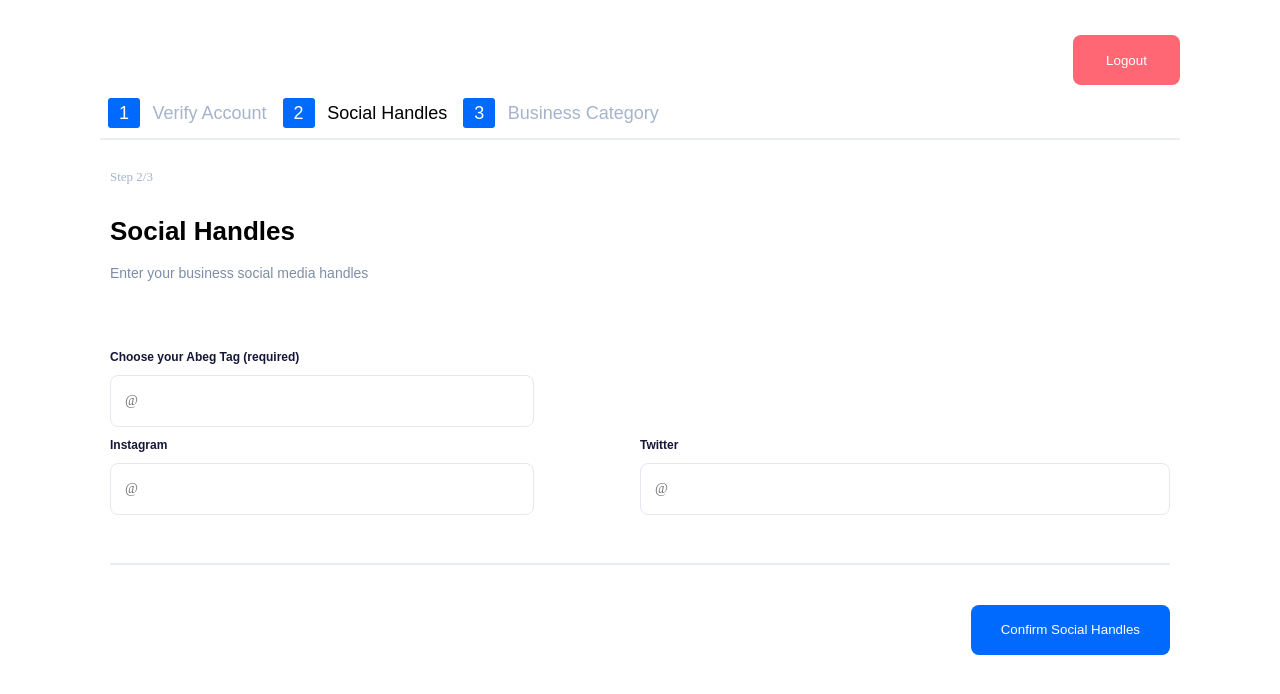
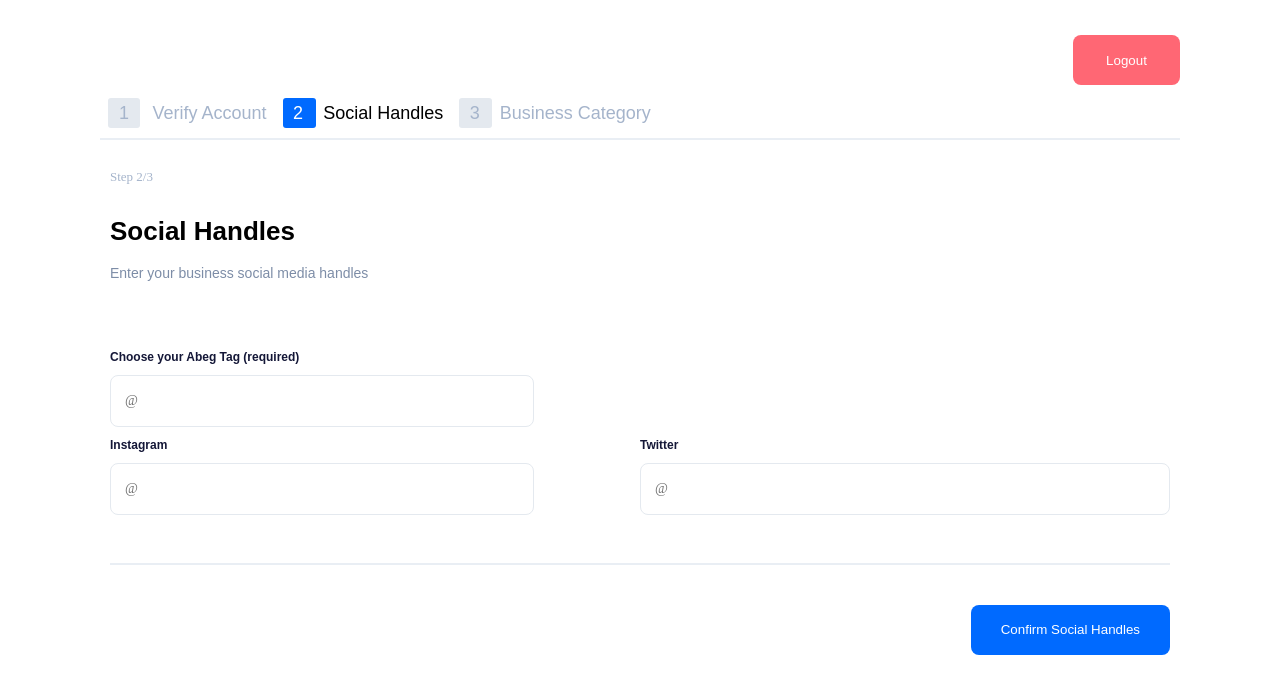
Before and after one commit to OluDominic/frontend-onboarding, a React (Create React App) app: page /social in a window 1280 px wide. Shown: the top 694 px of the page. Built offline with nearby package versions, Linux system fonts and the light colour scheme.

Commit message:
navlink onclick to blue

```diff
--- a/src/components/navBar/index.js
+++ b/src/components/navBar/index.js
@@ -1,8 +1,33 @@
-import React from 'react'
+import React, { useEffect, useState } from 'react'
 import { NavLink } from 'react-router-dom';
 import './index.scss'
 
+
+
 const NavBar =()=> {
+    const [grey, setGrey] = useState(true);
+
+    const greyLink = {
+        padding: "5px 11px",
+        color: "#A5B4CB",
+        background: "#E4E9EF",
+        fontFamily: "sans-serif",
+        marginRight: "7.5px",
+        borderRadius: "3px"
+    }
+
+    const blueLink = {
+        padding: "5px 11px",
+        color: "white",
+        background: "#006AFF",
+        fontFamily: "sans-serif",
+        marginRight: "7.5px",
+        borderRadius: "3px"
+    }
+
+    const changeColor=()=> {
+        setGrey(!grey)
+    }
 
     return(
 
@@ -11,20 +36,20 @@ const NavBar =()=> {
                 <div className="nav-sub">
                     <ul>
                         <li>
-                            <NavLink to={'/'} exact
-                            // activeStyle={{color: 'white', padding: "5px 11px", background: '#006AFF', borderRadius: '3px', marginRight: '4px',}}
-                            ><span className="one">1</span></NavLink>
+                            <NavLink className="activeOne" to={'/'} exact
+                            activeStyle={{color: 'white', padding: "5px 11px", background: '#006AFF', borderRadius: '3px', marginRight: '7.5px'}}
+                            ><span className="one" >1</span></NavLink>
                             <span className="navbar-hidden"><NavLink to={'/'} exact activeStyle={{color: 'black'}} > Verify Account</NavLink></span>
                         </li>
                         <li>
-                            <NavLink to={'/social'} exact
-                            // activeStyle={{color: 'white', padding: "5px 11px", marginRight: "10px", background: '#006AFF', borderRadius: '3px',}}
+                            <NavLink className="activeTwo" to={'/social'} exact
+                            activeStyle={{color: 'white', padding: "5px 7.5px", marginRight: "7.5px", background: '#006AFF', borderRadius: '3px'}}
                             ><span className="two">2</span>&nbsp;</NavLink>
                             <span className="navbar-hidden"><NavLink to={'/social'} exact activeStyle={{color: 'black'}} >Social Handles</NavLink></span>
                         </li>
                         <li>
-                            <NavLink to={'/business'} exact
-                           // activeStyle={{color: 'white', padding: "5px 11px", background: '#006AFF', borderRadius: '3px', marginRight: '10px'}}
+                            <NavLink className="activeThree" to={'/business'} exact
+                           activeStyle={{color: 'white', padding: "5px 7.5px", background: '#006AFF', borderRadius: '3px', marginRight: '7.5px'}}
                             ><label className="three">3</label>&nbsp;</NavLink>
                             <span className="navbar-hidden"><NavLink to={'/business'} exact activeStyle={{color: 'black'}} >Business Category</NavLink></span>
                         </li>
--- a/src/components/navBar/index.scss
+++ b/src/components/navBar/index.scss
@@ -20,16 +20,31 @@
         li {
             padding: 4px 8px;
 
-            .one, .two, .three {
+            .activeOne, .activeTwo,.activeThree {
                 padding: 5px 11px;
-                color: white;
-                background: #006AFF;
+                color: #A5B4CB;
+                background: #E4E9EF;
                 font-family: sans-serif;
                 margin-right: 7.5px;
                 border-radius: 3px;
+
             }
 
+            .activeTwo {
+                padding: 5px 7.5px;
 
+                .two {
+                    margin-left: 3px;
+                }
+            }
+
+            .activeThree {
+                padding: 5px 7.5px;
+
+                .three {
+                    margin-left: 3px;
+                }
+            }
 
             a {
 
```
